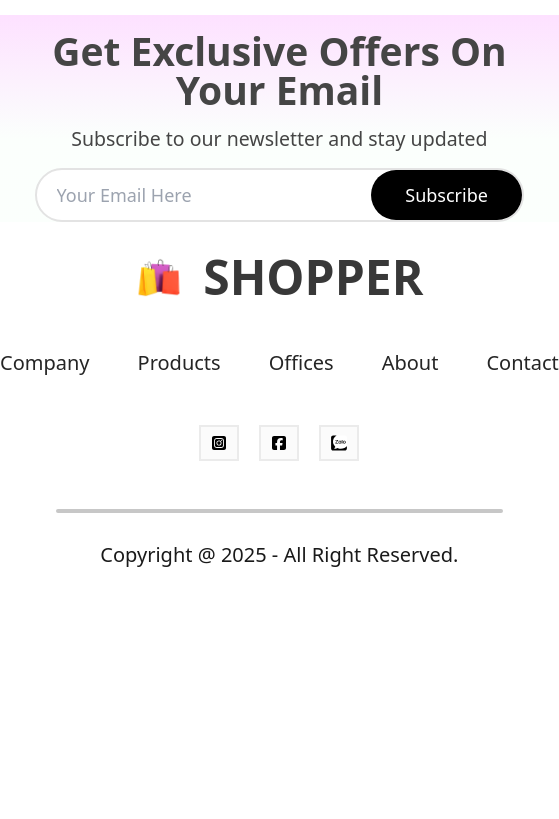
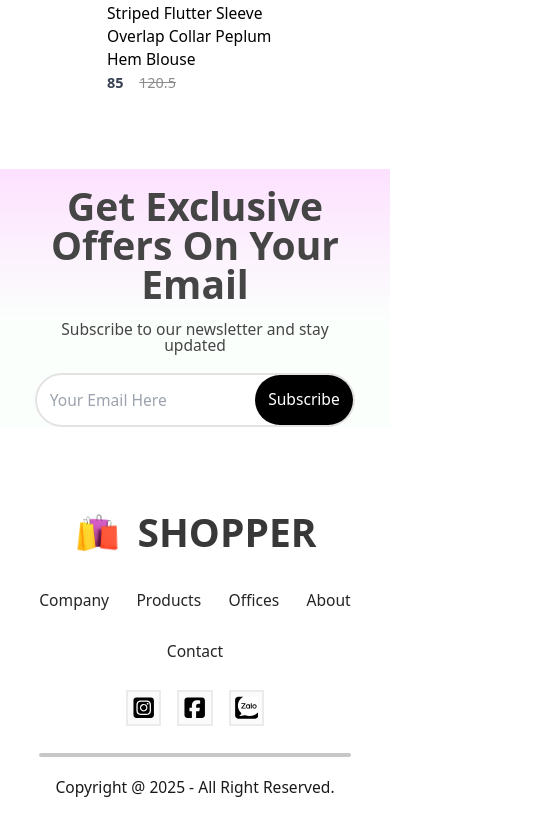
Before and after one commit to TuCamKiet/E-CommoreShopperFrontend, a React (Create React App) app: page / in a window 390 px wide. Shown: the part 1935-2754 px from the top of the page, 559 px wide, since content can reach past the window. Before the commit the page ends 2532 px from the top, so only its background shows below. Built offline with nearby package versions, Linux system fonts and the light colour scheme.

Commit message:
mobile responsive

```diff
--- a/src/Components/Footer/Footer.js
+++ b/src/Components/Footer/Footer.js
@@ -6,37 +6,45 @@ import { ZaloSvg } from "../Assets/ZaloSvg";
 const Footer = () => {
   const footer_links_li = "cursor-pointer";
   const footer_icons_container =
-    "flex p-2 bg-[#fbfbfb] border-2 border-[#ebebeb]";
+    "flex p-[1vmin] bg-[#fbfbfb] border-2 border-[#ebebeb] cursor-pointer";
 
   return (
-    <div className="footer flex flex-col justify-center items-center gap-12">
-      <div className="footer-logo flex items-center gap-5">
+    <div className="footer flex flex-col justify-center items-center gap-[clamp(0.7rem,7vmin,3rem)]">
+      <div className="footer-logo flex items-center gap-[clamp(0.415rem,4.15vmin,1.25rem)]">
         <img
           src={shopping_bag}
           alt="logo"
-          className="h-[clamp(2rem,10vmin,6.25rem)]  object-contain"
+          className="h-[clamp(2rem,10vmin,6.25rem)] object-contain"
         />
-        <p className="text-[#383838] text-5xl font-bold">SHOPPER</p>
+        <p className="text-[#383838] text-[clamp(2rem,10vmin,3rem)] font-bold">
+          SHOPPER
+        </p>
       </div>
-      <ul className="footer-links flex list-none gap-12 text-[#252525] text-xl">
+      <ul className="footer-links flex flex-wrap justify-center items-center list-none gap-[clamp(1rem,7vmin,3rem)] text-[#252525] text-[clamp(0.4rem,4vmin,1.5rem)]">
         <li className={footer_links_li}>Company</li>
         <li className={footer_links_li}>Products</li>
         <li className={footer_links_li}>Offices</li>
         <li className={footer_links_li}>About</li>
         <li className={footer_links_li}>Contact</li>
       </ul>
-      <div className="footer-social-icon flex gap-5">
+      <div className="footer-social-icon flex gap-[clamp(0.415rem,4.15vmin,1.25rem)]">
         <div className={footer_icons_container}>
-          <FontAwesomeIcon icon="fa-brands fa-square-instagram" />
+          <FontAwesomeIcon
+            icon="fa-brands fa-square-instagram"
+            className="size-[clamp(1rem,6vmin,2.5rem)]"
+          />
         </div>
         <div className={footer_icons_container}>
-          <FontAwesomeIcon icon="fa-brands fa-square-facebook" />
+          <FontAwesomeIcon
+            icon="fa-brands fa-square-facebook"
+            className="size-[clamp(1rem,6vmin,2.5rem)]"
+          />
         </div>
         <div className={footer_icons_container}>
-          <ZaloSvg className="w-5 h-4" />
+          <ZaloSvg className="size-[clamp(1rem,6vmin,2.5rem)]" />
         </div>
       </div>
-      <div className="footer-copyright flex flex-col items-center gap-7 w-full mb-7 text-[#1a1a1a] text-xl">
+      <div className="footer-copyright flex flex-col items-center gap-[clamp(0.5rem,5vmin,1.75rem)] w-full mb-[clamp(0.5rem,5vmin,1.75rem)] text-[#1a1a1a] text-[clamp(0.4rem,4vmin,1.5rem)]">
         <hr className=" w-4/5 border-none rounded-full h-1 bg-[#c7c7c7]" />
         <p>Copyright @ {new Date().getFullYear()} - All Right Reserved.</p>
       </div>
--- a/src/Components/NewsLetter/NewsLetter.js
+++ b/src/Components/NewsLetter/NewsLetter.js
@@ -6,16 +6,16 @@ const NewsLetter = () => {
       <h1 className="text-[#454545] text-[clamp(1rem,10vmin,3rem)] font-semibold">
         Get Exclusive Offers On Your Email
       </h1>
-      <p className="text-[#454545] text-[clamp(0.5rem,5vmin,1.25rem)]">
+      <p className="text-[#454545] text-[clamp(0.4rem,4vmin,1.5rem)]">
         Subscribe to our newsletter and stay updated
       </p>
       <div className="flex items-center justify-end bg-white w-full h-[clamp(1.4rem,14vmin,4rem)] rounded-full border-2 border-[#e3e3e3]">
         <input
           type="email"
           placeholder="Your Email Here"
-          className="w-[65%] border-none outline-none text-[#616161] text-[clamp(0.5rem,5vmin,1.125rem)]"
+          className="w-[65%] border-none outline-none text-[#616161] text-[clamp(0.4rem,4vmin,1.5rem)]"
         />
-        <button className="w-[31%] h-full rounded-full bg-black text-white text-[clamp(0.5rem,5vmin,1.125rem)] cursor-pointer">
+        <button className="w-[31%] h-full rounded-full bg-black text-white text-[clamp(0.4rem,4vmin,1.5rem)] cursor-pointer">
           Subscribe
         </button>
       </div>
--- a/src/Pages/Shop.js
+++ b/src/Pages/Shop.js
@@ -8,7 +8,7 @@ import { Footer } from "../Components/Footer/Footer";
 
 const Shop = () => {
   return (
-    <div className="w-full flex flex-col gap-[clamp(1rem,8vmin,4rem)] items-center">
+    <div className="w-full flex flex-col gap-[clamp(1rem,9vmax,6rem)] items-center">
       <Hero />
       <Popular />
       <Offers />
--- a/src/index.css
+++ b/src/index.css
@@ -632,12 +632,56 @@ video {
   margin-top: clamp(0.7rem,7vmin,3rem);
 }
 
+.mb-\[clamp\(0\.5rem\2c 5vmin\2c 1\.75rem\)\] {
+  margin-bottom: clamp(0.5rem,5vmin,1.75rem);
+}
+
 .flex {
   display: flex;
 }
 
 .grid {
   display: grid;
+}
+
+.size-5 {
+  width: 1.25rem;
+  height: 1.25rem;
+}
+
+.size-\[clamp\(0\.4rem\2c 4vmin\2c 1\.5rem\)\] {
+  width: clamp(0.4rem,4vmin,1.5rem);
+  height: clamp(0.4rem,4vmin,1.5rem);
+}
+
+.size-\[clamp\(0\.4rem\2c 4vmin\2c 2rem\)\] {
+  width: clamp(0.4rem,4vmin,2rem);
+  height: clamp(0.4rem,4vmin,2rem);
+}
+
+.size-\[clamp\(0\.4rem\2c 4\.5vmin\2c 2rem\)\] {
+  width: clamp(0.4rem,4.5vmin,2rem);
+  height: clamp(0.4rem,4.5vmin,2rem);
+}
+
+.size-\[clamp\(0\.4rem\2c 5vmin\2c 2rem\)\] {
+  width: clamp(0.4rem,5vmin,2rem);
+  height: clamp(0.4rem,5vmin,2rem);
+}
+
+.size-\[clamp\(0\.4rem\2c 6vmin\2c 2rem\)\] {
+  width: clamp(0.4rem,6vmin,2rem);
+  height: clamp(0.4rem,6vmin,2rem);
+}
+
+.size-\[clamp\(0\.4rem\2c 6vmin\2c 2\.5rem\)\] {
+  width: clamp(0.4rem,6vmin,2.5rem);
+  height: clamp(0.4rem,6vmin,2.5rem);
+}
+
+.size-\[clamp\(1rem\2c 6vmin\2c 2\.5rem\)\] {
+  width: clamp(1rem,6vmin,2.5rem);
+  height: clamp(1rem,6vmin,2.5rem);
 }
 
 .h-1 {
@@ -802,6 +846,10 @@ video {
   flex-direction: column;
 }
 
+.flex-wrap {
+  flex-wrap: wrap;
+}
+
 .items-center {
   align-items: center;
 }
@@ -860,6 +908,66 @@ video {
 
 .gap-\[clamp\(1rem\2c 8vmin\2c 4rem\)\] {
   gap: clamp(1rem,8vmin,4rem);
+}
+
+.gap-\[clamp\(1rem\2c 8vh\2c 4rem\)\] {
+  gap: clamp(1rem,8vh,4rem);
+}
+
+.gap-\[clamp\(1rem\2c 8vh\2c 5rem\)\] {
+  gap: clamp(1rem,8vh,5rem);
+}
+
+.gap-\[clamp\(1rem\2c 10vh\2c 5rem\)\] {
+  gap: clamp(1rem,10vh,5rem);
+}
+
+.gap-\[clamp\(1rem\2c 10vh\2c 6rem\)\] {
+  gap: clamp(1rem,10vh,6rem);
+}
+
+.gap-\[clamp\(1rem\2c 10vmax\2c 6rem\)\] {
+  gap: clamp(1rem,10vmax,6rem);
+}
+
+.gap-\[clamp\(1rem\2c 8vmax\2c 6rem\)\] {
+  gap: clamp(1rem,8vmax,6rem);
+}
+
+.gap-\[clamp\(1rem\2c 9vmax\2c 6rem\)\] {
+  gap: clamp(1rem,9vmax,6rem);
+}
+
+.gap-\[clamp\(2rem\2c 10vmin\2c 3rem\)\] {
+  gap: clamp(2rem,10vmin,3rem);
+}
+
+.gap-\[clamp\(2rem\2c 5vmin\2c 3rem\)\] {
+  gap: clamp(2rem,5vmin,3rem);
+}
+
+.gap-\[clamp\(2rem\2c 7vmin\2c 3rem\)\] {
+  gap: clamp(2rem,7vmin,3rem);
+}
+
+.gap-\[10\%\] {
+  gap: 10%;
+}
+
+.gap-\[5\%\] {
+  gap: 5%;
+}
+
+.gap-\[clamp\(0\.7rem\2c 7vmin\2c 3rem\)\] {
+  gap: clamp(0.7rem,7vmin,3rem);
+}
+
+.gap-0 {
+  gap: 0px;
+}
+
+.gap-\[clamp\(1rem\2c 7vmin\2c 3rem\)\] {
+  gap: clamp(1rem,7vmin,3rem);
 }
 
 .gap-x-\[1vmin\] {
@@ -1027,6 +1135,10 @@ video {
   padding: max(2px,1vh);
 }
 
+.p-\[1vmin\] {
+  padding: 1vmin;
+}
+
 .px-\[10\%\] {
   padding-left: 10%;
   padding-right: 10%;
@@ -1161,6 +1273,26 @@ video {
 
 .text-\[clamp\(16px\2c 4\.3vw\2c 38px\)\] {
   font-size: clamp(16px,4.3vw,38px);
+}
+
+.text-\[clamp\(2rem\2c 10vmin\2c 3rem\)\] {
+  font-size: clamp(2rem,10vmin,3rem);
+}
+
+.text-\[clamp\(2rem\2c 30vmin\2c 3rem\)\] {
+  font-size: clamp(2rem,30vmin,3rem);
+}
+
+.text-\[clamp\(0\.5rem\2c 6vmin\2c 1\.25rem\)\] {
+  font-size: clamp(0.5rem,6vmin,1.25rem);
+}
+
+.text-\[clamp\(0\.5rem\2c 5\.5vmin\2c 1\.25rem\)\] {
+  font-size: clamp(0.5rem,5.5vmin,1.25rem);
+}
+
+.text-\[clamp\(0\.5rem\2c 5\.7vmin\2c 1\.25rem\)\] {
+  font-size: clamp(0.5rem,5.7vmin,1.25rem);
 }
 
 .font-bold {
@@ -1350,6 +1482,10 @@ video {
 }
 
 @media (min-width: 640px) {
+  .sm\:gap-\[clamp\(2rem\2c 7vmin\2c 3rem\)\] {
+    gap: clamp(2rem,7vmin,3rem);
+  }
+
   .sm\:gap-y-\[1vh\] {
     row-gap: 1vh;
   }
```
